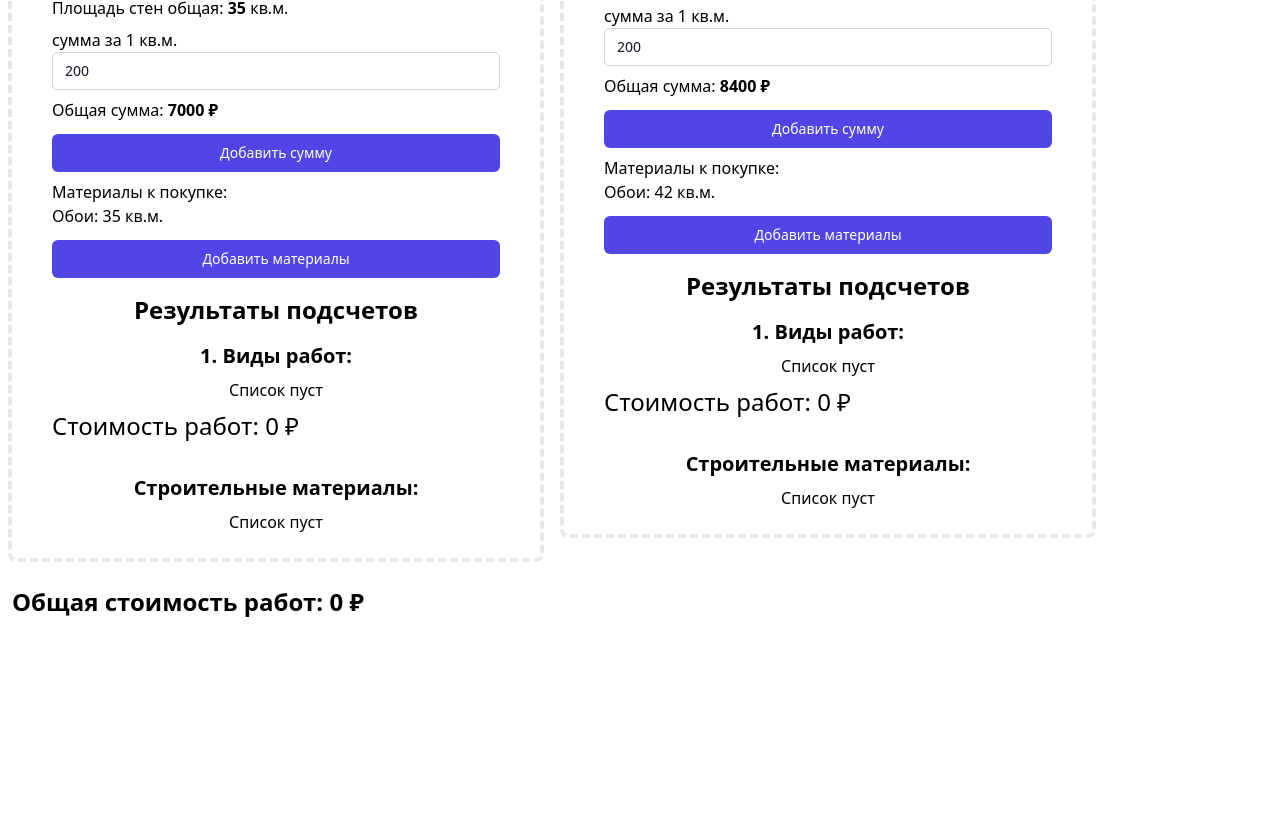
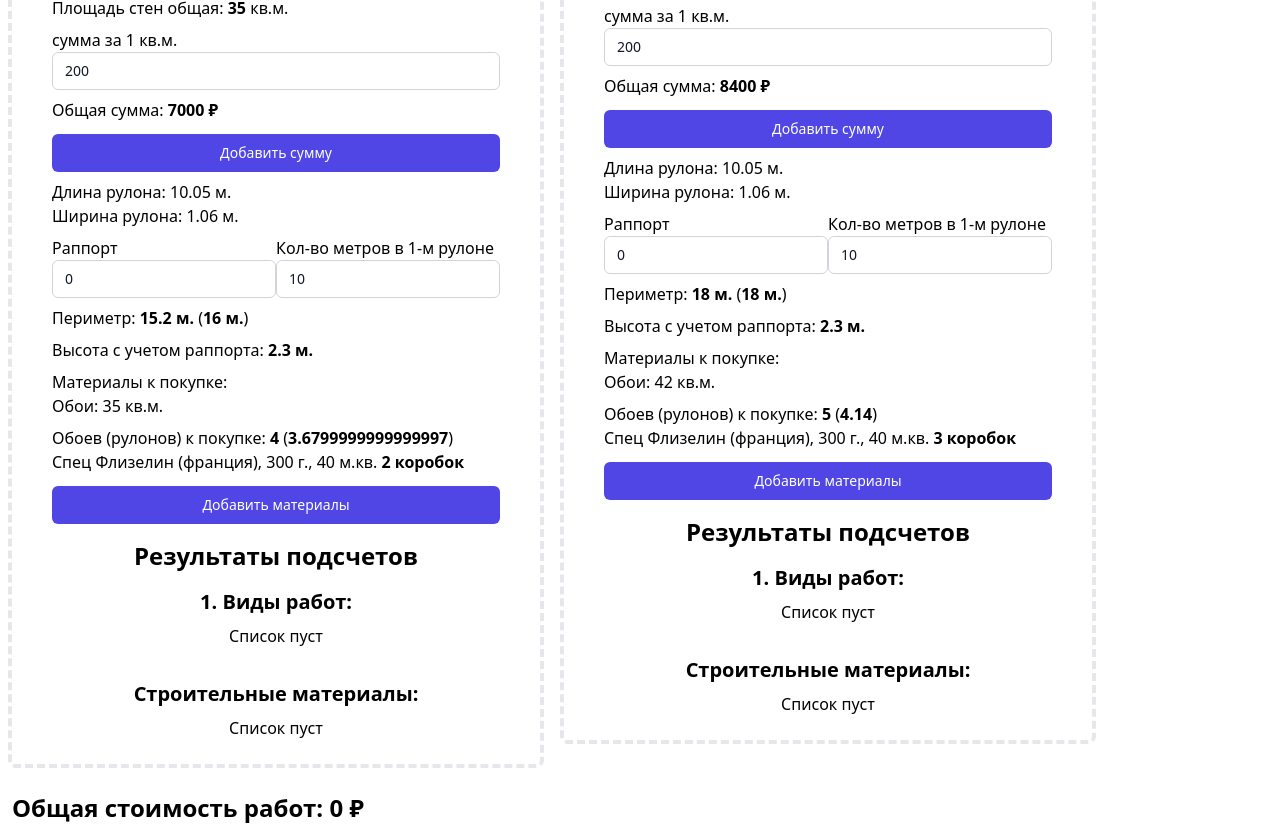
Before and after one commit to nvlight/home_calc, a Vue app in the folder vue/: page /get-started in a window 1280 px wide. Shown: the part 1369-2205 px from the top of the page. Before the commit the page ends 1999 px from the top, so only its background shows below. Built offline with nearby package versions, Linux system fonts and the light colour scheme; sample sign-in values are in the browser's storage.

Commit message:
wallpaper component is actually done!

```diff
--- a/vue/src/components/RoomJobsSum.vue
+++ b/vue/src/components/RoomJobsSum.vue
@@ -1,5 +1,5 @@
 <template>
-    <div class="mt-3">
+    <div v-if="roomJobsSum" class="mt-3">
         <span class="text-2xl">Стоимость работ: {{ roomJobsSum }}&nbsp;{{ currency }}</span>
     </div>
 </template>
@@ -11,7 +11,6 @@ export default {
     name: "room-jobs-sum",
     data(){
         return {
-            jobsSummm: 0,
             roomJobsSum: 0,
         }
     },
--- a/vue/src/components/WallpaperCalc.vue
+++ b/vue/src/components/WallpaperCalc.vue
@@ -102,10 +102,33 @@
 
     <mg-button @click="addCalcedWallpapers">Добавить сумму</mg-button>
 
+    <div class="mt-2">
+        <div>Длина рулона: 10.05 м.</div>
+        <div>Ширина рулона: 1.06 м.</div>
+    </div>
+    <div class="flex justify-between mt-2">
+        <mg-input-labeled v-model="rapport" :placeholder="'0.64 м. / 0.32 м. / 0 м. '">Раппорт</mg-input-labeled>
+        <mg-input-labeled v-model="oneRollMeters" :placeholder="'10 м. '">Кол-во метров в 1-м рулоне</mg-input-labeled>
+    </div>
+    <div class="mt-2">Периметр:
+        <span class="font-semibold">{{perimeter}} м.</span> (<span class="font-semibold">{{perimeterCeil}} м.</span>)
+    </div>
+    <div class="mt-2">Высота с учетом раппорта: <span class="font-semibold">{{heightRapport}} м.</span></div>
+
     <materials-for-buy-block
         :materials="materials"
         :room="room"
     ></materials-for-buy-block>
+    <div class="mt-2">Обоев (рулонов) к покупке:
+        <span class="font-semibold">{{Math.ceil(rolls)}}</span>
+        <template v-if="rolls !== Math.ceil(rolls)">
+            (<span class="font-semibold">{{rolls}}</span>)
+        </template>
+    </div>
+    <div class="">
+        {{glue.name}} <span class="font-semibold">{{glue.count}} коробок</span>
+    </div>
+
     <mg-button @click="">Добавить материалы</mg-button>
 
 </template>
@@ -143,6 +166,8 @@ export default {
             decSquareCount: 0,
 
             price: 200,
+            rapport: 0,
+            oneRollMeters: 10,
         }
     },
 
@@ -161,14 +186,6 @@ export default {
             this.height = this.room.height;
         },
 
-        setIncSquareCount(val){
-            console.log(val);
-            //this.incSquareCount = val;
-        },
-        setDecSquareCount(val){
-            this.decSquareCount = val;
-        },
-
         addCalcedWallpapers(){
             this.incrementAddedJobNum();
 
@@ -178,7 +195,7 @@ export default {
             tmp_job.room_id = this.room.id;
             tmp_job.job_id = this.currentPickedJob;
             tmp_job.sum = this.totalAmount.price;
-            tmp_job.adding_job_info_string = this.totalAmount['adding_job_info_string'];
+            tmp_job.adding_job_info_string = this.totalAmount.adding_job_info_string;
 
             this.incValueToJobsResultingSum(tmp_job.sum);
             this.addJob(tmp_job);
@@ -186,6 +203,9 @@ export default {
 
     },
     computed:{
+        // todo - тут можно примерить обои!
+        // https://oboi-store.ru/
+
         ...mapState({
             currency: state => state.currency,
             addedJobNum: state => state.addedJobNum,
@@ -195,6 +215,9 @@ export default {
                     +(this.sizes.s2) +
                     +(this.sizes.s3) +
                     +(this.sizes.s4);
+        },
+        perimeterCeil(){
+            return Math.ceil(this.perimeter);
         },
         squareCeiling(){
             return +(this.sizes.s1) * +(this.sizes.s2);
@@ -231,7 +254,19 @@ export default {
                     цена за 1 кв.м.: ${this.price} ${this.currency}`,
             };
         },
+        heightRapport(){
+            return (+this.height + +this.rapport);
+        },
 
+        rolls(){
+            return (this.perimeterCeil * this.heightRapport) / this.oneRollMeters ;
+        },
+
+        glue(){
+            const name = 'Спец Флизелин (франция), 300 г., 40 м.кв.';
+            const count = Math.ceil(this.rolls / 2);
+            return {name, count}
+        },
     },
 
     mounted() {
```
